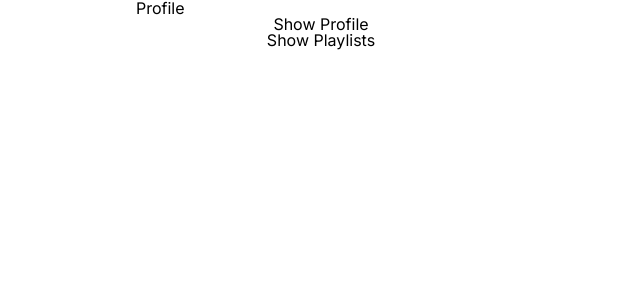
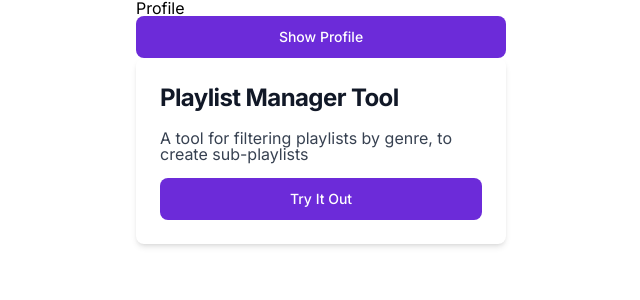
Before and after one commit to alexcurwood/PlaylistManager, a Next.js app: page /main in a window 1280 px wide. Shown: the top 300 px of the page, without its empty margins (319-959 px from the left). Built offline with nearby package versions, Linux system fonts and the light colour scheme; no server answers.

Commit message:
Styling started

```diff
--- a/package.json
+++ b/package.json
@@ -9,6 +9,8 @@
     "lint": "next lint"
   },
   "dependencies": {
+    "flowbite": "^2.3.0",
+    "flowbite-react": "^0.9.0",
     "next": "14.1.4",
     "react": "^18",
     "react-dom": "^18"
--- a/src/app/main/page.jsx
+++ b/src/app/main/page.jsx
@@ -3,6 +3,7 @@ import { useEffect, useRef, useState } from "react";
 import getToken from "../get-token";
 import Profile from "../profile/profile";
 import Playlists from "../playlists/playlists";
+import { Button, Card } from "flowbite-react";
 
 export default function Main() {
   if (typeof window !== "undefined") {
@@ -64,9 +65,21 @@ export default function Main() {
   return (
     <>
       <h1>Profile</h1>
-      <button onClick={getProfile}>Show Profile</button>
+      <Button onClick={getProfile} color={"purple"}>
+        Show Profile
+      </Button>
       {profileInitialised && <Profile profile={profile} />}
-      <button onClick={getPlaylists}>Show Playlists</button>
+      <Card className="max-w-sm">
+        <h5 className="text-2xl font-bold tracking-tight text-gray-900 dark:text-white">
+          Playlist Manager Tool
+        </h5>
+        <p className="font-normal text-gray-700 dark:text-gray-400">
+          A tool for filtering playlists by genre, to create sub-playlists
+        </p>
+        <Button onClick={getPlaylists} color={"purple"}>
+          Try It Out
+        </Button>
+      </Card>
       {playlistsInitialised && (
         <Playlists playlists={playlists} profile={profile} />
       )}
--- a/src/app/playlists/playlist.jsx
+++ b/src/app/playlists/playlist.jsx
@@ -1,8 +1,12 @@
 import "./playlist.css";
 
 export default function Playlist(tracks) {
-  let trackNames = tracks.tracks.map((track) => (
-    <p className="track">{track.name}</p>
+  let trackNames = tracks.tracks.map((track, index) => (
+    <p className="bg-purple-700 w-full">{track.name}</p>
   ));
-  return <div className="playlist">{trackNames}</div>;
+  return (
+    <div className="max-w-sm p-6 bg-white border border-gray-200 rounded-lg shadow dark:bg-gray-800 dark:border-gray-700">
+      {trackNames}
+    </div>
+  );
 }
--- a/src/app/playlists/playlists.css
+++ b/src/app/playlists/playlists.css
@@ -22,15 +22,14 @@
     border-radius: 0.25em;
 }
 
-.genre-buttons{
+Button.Group{
     display: flex;
     flex-wrap: wrap;
     width: 100%;
+    justify-content: space-between;
+    gap: 10px
 }
 
-.genreButton{
-    padding: 0 10px;
-}
 
 .playlistEditor{
     display: flex;
--- a/src/app/playlists/playlists.jsx
+++ b/src/app/playlists/playlists.jsx
@@ -1,6 +1,7 @@
 import "./playlists.css";
 import Playlist from "./playlist";
 import { useState, useRef } from "react";
+import { Button } from "flowbite-react";
 
 export default function Playlists({ playlists, profile }) {
   const [displayPlaylists, setDisplayPlaylists] = useState(true);
@@ -32,7 +33,7 @@ export default function Playlists({ playlists, profile }) {
     setDisplayPlaylists(true);
   }
 
-  async function filterByGenre(e) {
+  async function filterByGenre(genre) {
     const access_token = localStorage.getItem("access_token");
     let genreFilteredTracks = [...filteredTracksRef.current];
     const tracksCopy = [...tracksRef.current];
@@ -40,14 +41,19 @@ export default function Playlists({ playlists, profile }) {
       tracksCopy.map(async (track) => {
         const artistId = await getArtist(track.id, access_token);
         const trackGenres = await getGenres(artistId, access_token, "track");
+        console.log(genre);
+        console.log(trackGenres);
+        console.log(trackGenres.includes(genre));
+        console.log(!genreFilteredTracks.includes(track));
         if (
-          trackGenres.includes(e.target.id) &&
+          trackGenres.includes(genre) &&
           !genreFilteredTracks.includes(track)
         ) {
           genreFilteredTracks.push(track);
         }
       })
     );
+    console.log(genreFilteredTracks);
     setFilteredTracks(genreFilteredTracks);
   }
 
@@ -63,7 +69,11 @@ export default function Playlists({ playlists, profile }) {
     const genres = await getGenres(artistIds, access_token, "playlist");
     const genreButtons = genres.map((genre) => (
       <div className="genreButton">
-        <button id={genre} onClick={(e) => filterByGenre(e)} className="outline">
+        <button
+          className="focus:outline-none text-white bg-purple-700 hover:bg-purple-800 focus:ring-4 focus:ring-purple-300 font-medium rounded-lg text-sm px-5 py-2.5 mb-2 dark:bg-purple-600 dark:hover:bg-purple-700 dark:focus:ring-purple-900"
+          id={genre}
+          onClick={(e) => filterByGenre(e.target.id)}
+        >
           {genre}
         </button>
       </div>
@@ -201,11 +211,17 @@ export default function Playlists({ playlists, profile }) {
       ) : (
         <div>
           <button onClick={handleBack}>Back</button>
-          <div className="genre-buttons">{genreButtons}</div>
+          <div class="flex flex-wrap gap-x-2">{genreButtons}</div>
           {tracksInitialised && (
-            <div className="playlistEditor">
-              <Playlist tracks={tracks} />
-              <Playlist tracks={filteredTracks} />
+            <div className="flex gap-x-2">
+              <div className="">
+                <p>Original Playlist</p>
+                <Playlist tracks={tracks} />
+              </div>
+              <div>
+                <p className="font-normal text-white">Filtered Playlist</p>
+                <Playlist tracks={filteredTracks} />
+              </div>
             </div>
           )}
           <button onClick={createPlaylist}>Create Playlist</button>
--- a/tailwind.config.js
+++ b/tailwind.config.js
@@ -1,8 +1,10 @@
+const flowbite = require("flowbite-react/tailwind");
+
 /** @type {import('tailwindcss').Config} */
-module.exports = {
-  content: ["./src/**/*.{html,js,jsx}"],
+export default {
+  content: ["./src/**/*.{html,js,jsx}", flowbite.content()],
   theme: {
     extend: {},
   },
-  plugins: ["./src/**/*.{js,ts,jsx,tsx,mdx}"],
-}
+  plugins: [flowbite.plugin()],
+};
```
Also changed, not shown: 1 other file (tests, documents, lock files or other folders).
